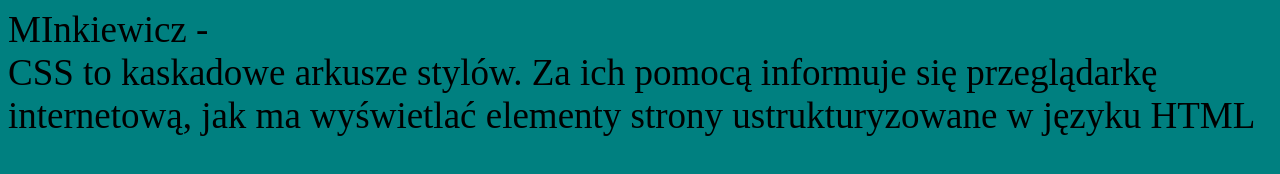
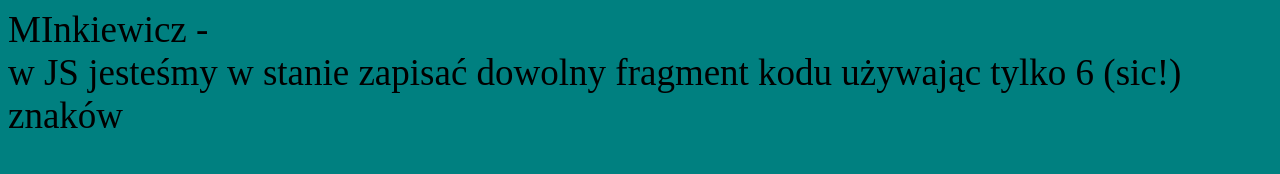
Before and after one commit to MINK1233/dozad15, a plain HTML site: page mink_z5_4.html in a window 1280 px wide. Drawn offline with Linux system fonts and the light colour scheme.

Commit message:
Update mink_z5_4.html

```diff
--- a/mink_z5_4.html
+++ b/mink_z5_4.html
@@ -8,7 +8,7 @@
  <p style="color: black; font-size: 37px;">
 MInkiewicz    -
   <br>
-CSS to kaskadowe arkusze stylów. Za ich pomocą informuje się przeglądarkę internetową, jak ma wyświetlać elementy strony ustrukturyzowane w języku HTML
+w JS jesteśmy w stanie zapisać dowolny fragment kodu używając tylko 6 (sic!) znaków
 </p>
  </body>
 </html>
```
